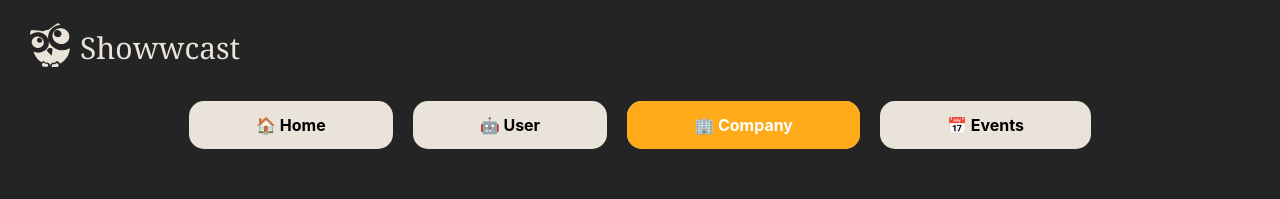
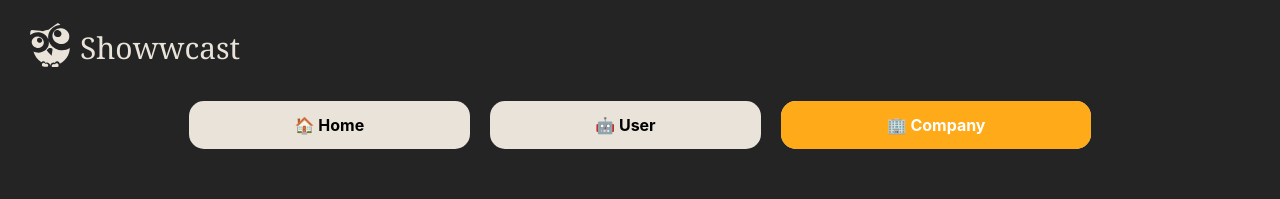
Before and after one commit to raibove/showwcast, a React (Vite) app: page /company in a window 1280 px wide. Shown: the top 199 px of the page. Built offline with nearby package versions, Linux system fonts and the light colour scheme; what @remotion/google-fonts would draw is missing.

Commit message:
update menu

```diff
--- a/remotion/compositions/templates/company/CompanySocial.tsx
+++ b/remotion/compositions/templates/company/CompanySocial.tsx
@@ -1,7 +1,7 @@
 import React from "react";
 import { AbsoluteFill, interpolate, useCurrentFrame, spring, useVideoConfig } from "remotion";
 
-export const CompanySocial: React.FC<{ socials: string[] }> = ({ socials }) => {
+export const CompanySocial: React.FC<{ text?: string, socials: string[] }> = ({ text = "Find Us On", socials }) => {
   const frame = useCurrentFrame();
     const {fps} = useVideoConfig();
 
@@ -30,7 +30,7 @@ export const CompanySocial: React.FC<{ socials: string[] }> = ({ socials }) => {
             fontWeight: 500,
           }}
         >
-          Find Us On
+          {text}
         </span>
         <div>
           {socials.slice(0,5).map((social, index) => {
--- a/remotion/compositions/templates/portfolio/Portfolio.tsx
+++ b/remotion/compositions/templates/portfolio/Portfolio.tsx
@@ -101,7 +101,7 @@ export const Portfolio: React.FC<{
           </Transition>
         </Sequence>
         <Sequence from={600}>
-          <CompanySocial socials={socials} />
+          <CompanySocial socials={socials} text="Find Me On" />
         </Sequence>
       </Sequence>
       <Audio src={userAudio} />
--- a/src/Menu.tsx
+++ b/src/Menu.tsx
@@ -26,13 +26,6 @@ export const Menu = () => {
             <span>🏢 Company</span>
           </NavLink>
         </li>
-        <li className="menu-item">
-          <NavLink to="/events" className={({ isActive, isPending }) =>
-    isPending ? "menu-link" : isActive ? "active-link" : "menu-link"
-  } >
-            <span>📅 Events</span>
-          </NavLink>
-        </li>
       </ul>
     </nav>
   );
--- a/src/User.tsx
+++ b/src/User.tsx
@@ -205,7 +205,7 @@ const User = () => {
                 stats: getUserStats(),
                 socials: getUserSocials()
               }}
-              durationInFrames={950}
+              durationInFrames={970}
               compositionWidth={1800}
               compositionHeight={1080}
               fps={30}
```
